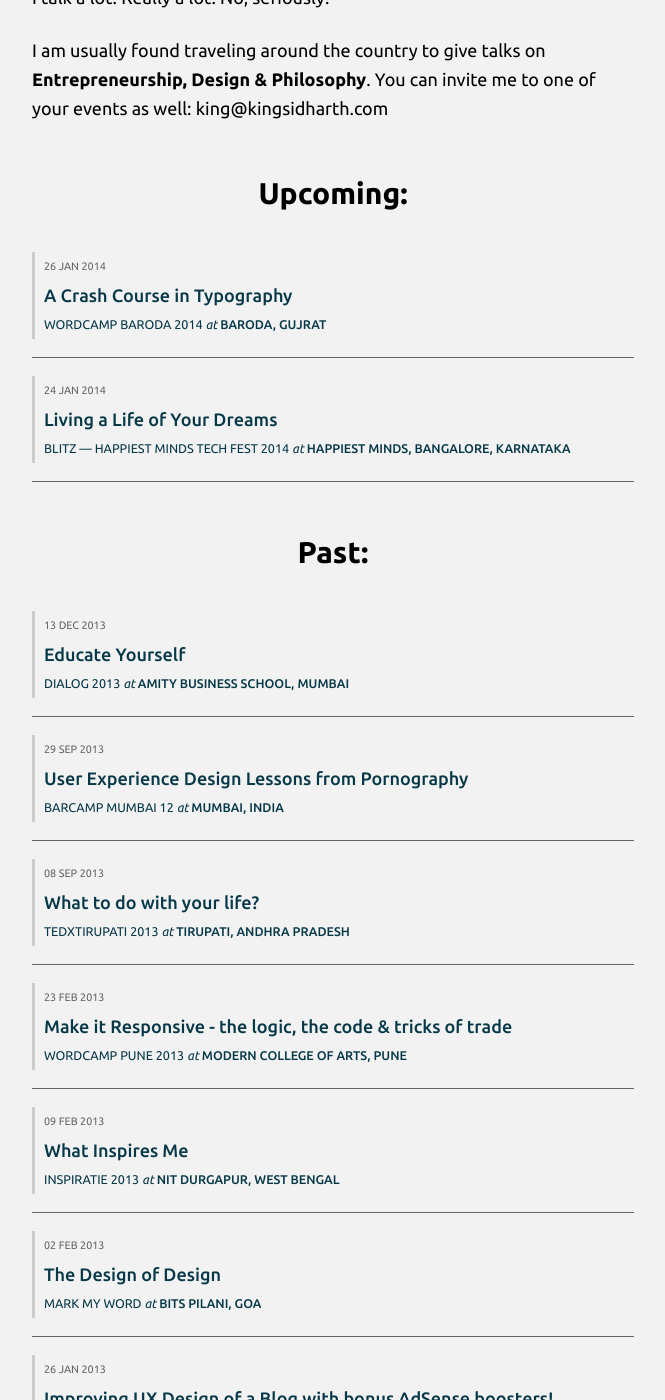
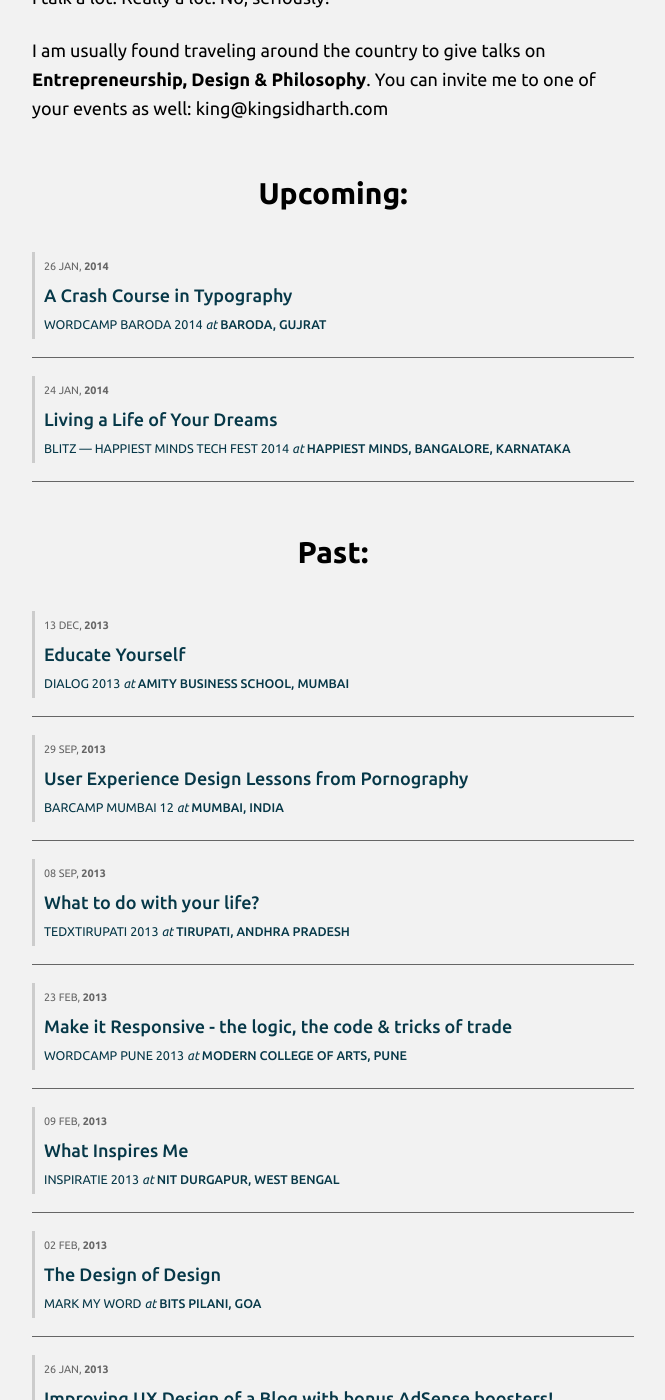
Before and after one commit to 64Notes/64notes.com, a Jekyll site: the page built from speaking/index.html, in a window 1280 px wide and 1400 px high, scrolled down 292 px. Shown: the whole window, without its empty margins (295-960 px from the left). Built offline with Jekyll 4.4.1, drawn with Linux system fonts in a browser that asks for light colours; nearby versions of some CDN libraries; comment, search, counter and statistics services are not loaded; some of the changed text lies outside the part shown.

Commit message:
Highlight Year on Speaking gigs

```diff
--- a/_layouts/talk.html
+++ b/_layouts/talk.html
@@ -23,7 +23,8 @@
           <p class='place' itemprop='location'>{{ page.place }}</p>
           <span>on</span>
           <p itemprop="startDate" datetime="{{ page.date }}" class='date'>
-          {{ page.date | date: "%d %b, %Y" }}
+          {{ page.date | date: "%d %b" }},
+          <strong>{{ page.date | date: "%Y" }}</strong>
           </p>
         </div><!-- .headline_area -->
       </div><!-- .talk_details -->
--- a/speaking/index.html
+++ b/speaking/index.html
@@ -14,7 +14,7 @@
   <li class='talk post' itemscope itemtype="http://data-vocabulary.org/Event">
   <a href="{{ post.url }}" itemprop="url">
     <div itemprop="startDate" datetime="{{ post.date }}" class='post_meta'>
-      {{ post.date | date: "%d %b %Y" }}
+      {{ post.date | date: "%d %b" }}, <strong>{{ post.date | date: "%Y" }}</strong>
     </div>
     <div class="talk-title" itemprop="name">{{ post.title }}</span></div>
     <div class="post_meta event-meta">
@@ -34,7 +34,7 @@
   <li class='talk post' itemscope itemtype="http://data-vocabulary.org/Event">
   <a href="{{ post.url }}" itemprop="url">
     <div itemprop="startDate" datetime="{{ post.date }}" class='post_meta'>
-      {{ post.date | date: "%d %b %Y" }}
+      {{ post.date | date: "%d %b" }}, <strong>{{ post.date | date: "%Y" }}</strong>
     </div>
     <div class="talk-title" itemprop="name">{{ post.title }}</span></div>
     <div class="post_meta event-meta">
```
